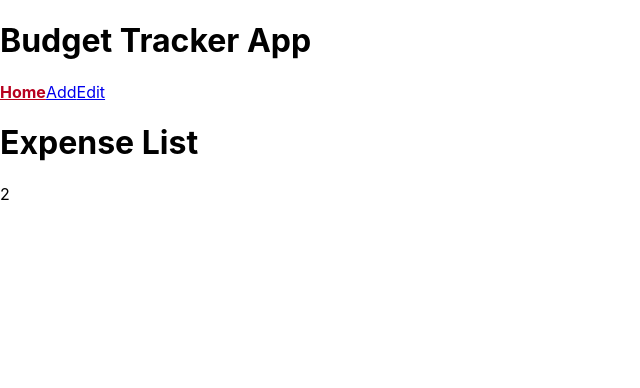
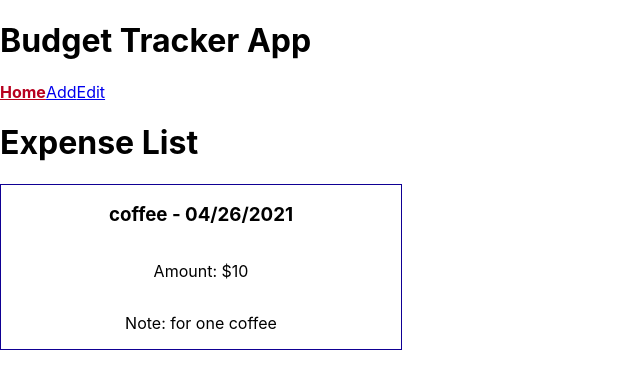
Before and after one commit to alexgold1994/budget-tracker-redux, a React (Create React App) app: page / in a window 1280 px wide. Shown: the top 388 px of the page, without its empty margins (0-640 px from the left). Built offline with nearby package versions, Linux system fonts and the light colour scheme.

Commit message:
add expListItem,  filter

```diff
--- a/src/components/expenseList.js
+++ b/src/components/expenseList.js
@@ -1,19 +1,23 @@
 import React from 'react';
+import ExpenseListItem from './expenseListItem';
 import {connect} from 'react-redux';
+import filteredData from '../selectors/filteredExpensesData';
+
+
 
 const ExpenseList = (props) => (
     <div>
         <h1>Expense List</h1>
-        {props.expenses.length}
+        {props.expenses.map((expense) => {
+            return <ExpenseListItem {...expense} key={expense.id}/>
+        })}
     </div>
 )
 
 const mapStateToProps = (state) => {
     return {
-        expenses: state.expenses
+        expenses: filteredData(state.expenses, state.filters)
     }
 };
 
-const ConnectedStore = connect(mapStateToProps)(ExpenseList);
-
-export default ConnectedStore;
+export default connect(mapStateToProps)(ExpenseList);
--- /dev/null
+++ b/src/components/expenseListItem.js
@@ -0,0 +1,11 @@
+import React from 'react';
+
+const ExpenseListItem = ({description, note, amount, createdAt}) => (
+    <div className='ExpenseListItem'>
+        <h3>{description} - {createdAt}</h3>
+        <p>Amount: ${amount}</p>
+        {note && <p>Note: {note}</p>}
+    </div>
+)
+
+export default ExpenseListItem;
--- a/src/index.css
+++ b/src/index.css
@@ -17,3 +17,11 @@ code {
   font-weight: bold;
   color: rgb(184, 0, 31);
 }
+
+.ExpenseListItem {
+  display: flex;
+  align-items: center;
+  flex-direction: column;
+  border: rgb(15, 0, 148) 1px solid;
+  max-width: 400px;
+}
--- a/src/index.js
+++ b/src/index.js
@@ -11,8 +11,6 @@ import getFilterData from './selectors/filteredExpensesData';
 
 const store = budgetStore();
 
-
-
  const ex1 = store.dispatch(addExpense({description: 'cyber truck', amount: '1000', createdAt: moment().add(5, 'day').format('L')}))
 const ex2 = store.dispatch(addExpense({description: 'coffee', amount: '10', note: 'for one coffee', createdAt: moment().add(2, 'day').format('L')}))
 
@@ -20,7 +18,7 @@ const ex2 = store.dispatch(addExpense({description: 'coffee', amount: '10', note
 
 // store.dispatch(editExpense(ex2.expense.id, {amount: 14}))
 
-// store.dispatch(setKeywordFilter('coffee'))
+store.dispatch(setKeywordFilter('coffee'))
 // store.dispatch(setKeywordFilter())
 
 store.dispatch(sortByAmount())
```
